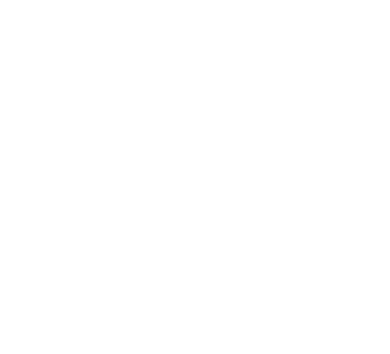
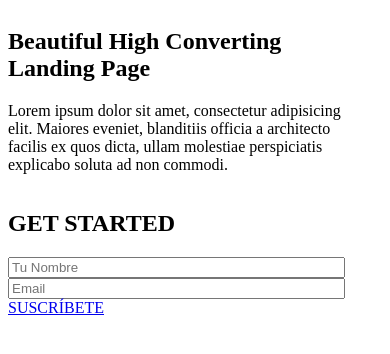
Before and after one commit to berenisser/backyard, a plain HTML site: page index.html in a window 390 px wide. Drawn offline with Linux system fonts and the light colour scheme.

Commit message:
body html done

```diff
--- a/assets/css/media.css
+++ b/assets/css/media.css
@@ -1 +1,21 @@
-media.css
+@media (min-width: 535px) and (max-width: 824px){
+	.flex-container.main{
+	flex-direction: column;
+	}
+
+	.text,
+	.formulario{
+	width: 90%;
+	}
+}
+
+@media (min-width: 200px) and (max-width: 534px){
+	.flex-container.main{
+	flex-direction: column;
+	}
+
+	.text,
+	.formulario{
+	width: 90%;
+	}
+}
--- a/assets/css/style.css
+++ b/assets/css/style.css
@@ -0,0 +1,21 @@
+.flex-container{
+	display: flex;
+}
+
+.text-uppercase{
+	text-transform: uppercase;
+}
+
+.flex-container.main{
+	flex-direction: row;
+	justify-content: space-around;
+}
+
+.text,
+.formulario{
+	width: 40%;
+}
+
+.formulario{
+	flex-direction: column;
+}
--- a/index.html
+++ b/index.html
@@ -3,8 +3,24 @@
 <head>
 	<meta charset="UTF-8">
 	<title>Backyard</title>
+	<link rel="stylesheet" href="assets/css/style.css">
+	<link rel="stylesheet" href="assets/css/media.css">
 </head>
 <body>
+	<nav class="flex-container">
 
+	</nav>
+	<section class="flex-container main">
+		<div class="text .flex-container">
+			<h1>Beautiful High Converting Landing Page</h1>
+			<p>Lorem ipsum dolor sit amet, consectetur adipisicing elit. Maiores eveniet, blanditiis officia a architecto facilis ex quos dicta, ullam molestiae perspiciatis explicabo soluta ad non commodi.</p>
+		</div>
+		<div class="formulario flex-container">
+			<h1 class="text-uppercase">get started</h1>
+			<input type="text" placeholder="Tu Nombre">
+			<input type="text" placeholder="Email">
+			<a class="text-uppercase" href="#">suscríbete</a>
+		</div>
+	</section>
 </body>
 </html>
```
